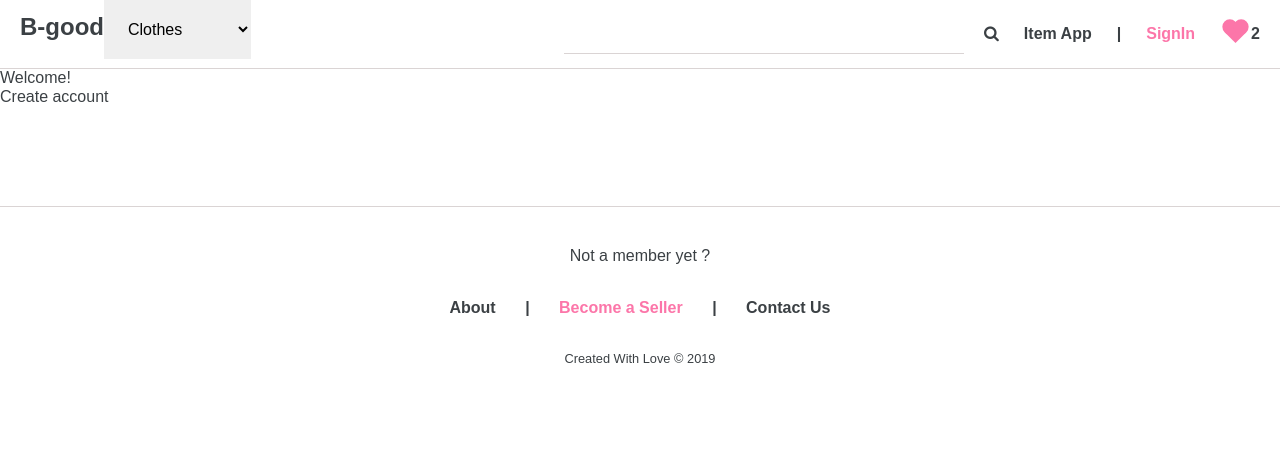
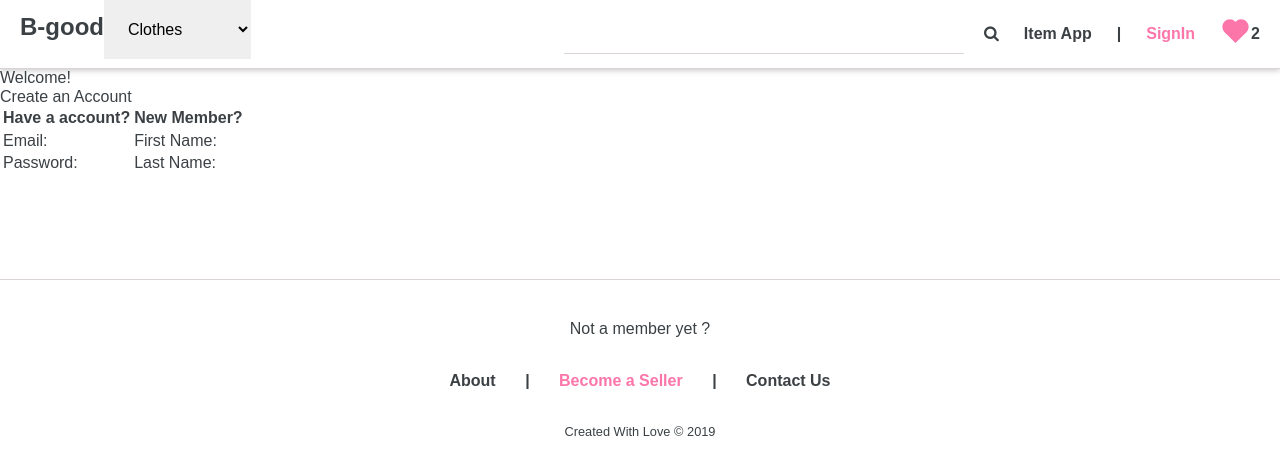
Before and after one commit to ofrilim/Bgood, a Vue app in the folder frontend/: page /signin in a window 1280 px wide. Shown: the top 474 px of the page. Built offline with nearby package versions, Linux system fonts and the light colour scheme; a web font is replaced by a local one.

Commit message:
starting the signIn cmp

```diff
--- a/frontend/src/styles/components/_AppHeader.scss
+++ b/frontend/src/styles/components/_AppHeader.scss
@@ -1,5 +1,6 @@
 .app-header {
     padding: 0px 20px;
+    box-shadow: 0 1px 6px 0 rgba(32,33,36,0.28);
   }
 
 .logo {
--- a/frontend/src/views/SignIn.vue
+++ b/frontend/src/views/SignIn.vue
@@ -1,7 +1,24 @@
 <template>
     <section class="sign-in">
         <h2>Welcome!</h2>
-        <h3>Create account</h3>
+        <h3>Create an Account</h3>
+        <table>
+          <tr>
+            <th>Have a account?</th>
+            <th>New Member?</th>
+          </tr>
+          <tbody>
+            <tr>
+              <td>Email:</td>
+              <td>First Name:</td>
+            </tr>
+            <tr>
+              <td>Password:</td>
+              <td>Last Name:</td>
+            </tr>
+            <td></td>
+          </tbody>
+        </table>
     </section>
 </template>
 
```
